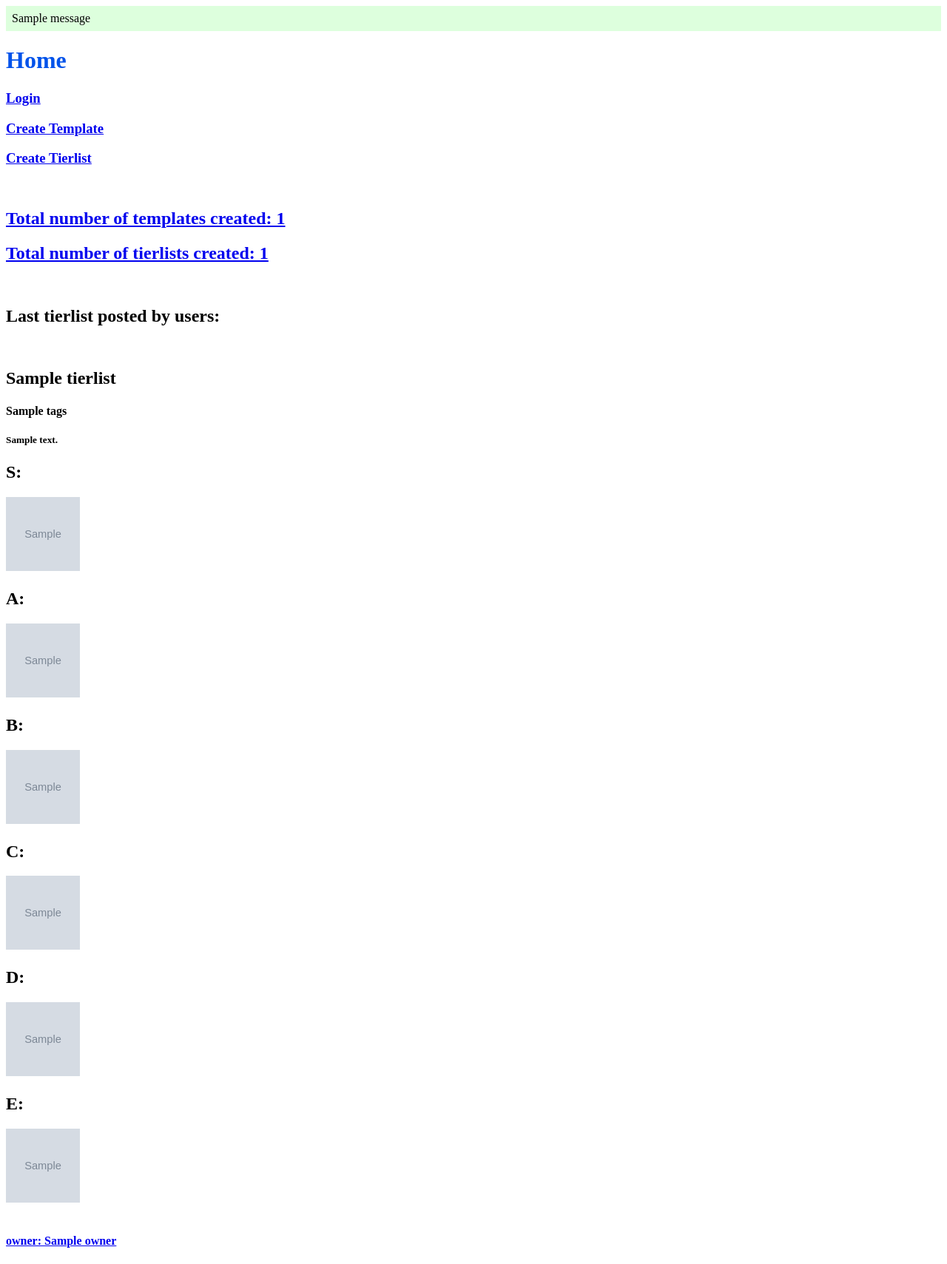
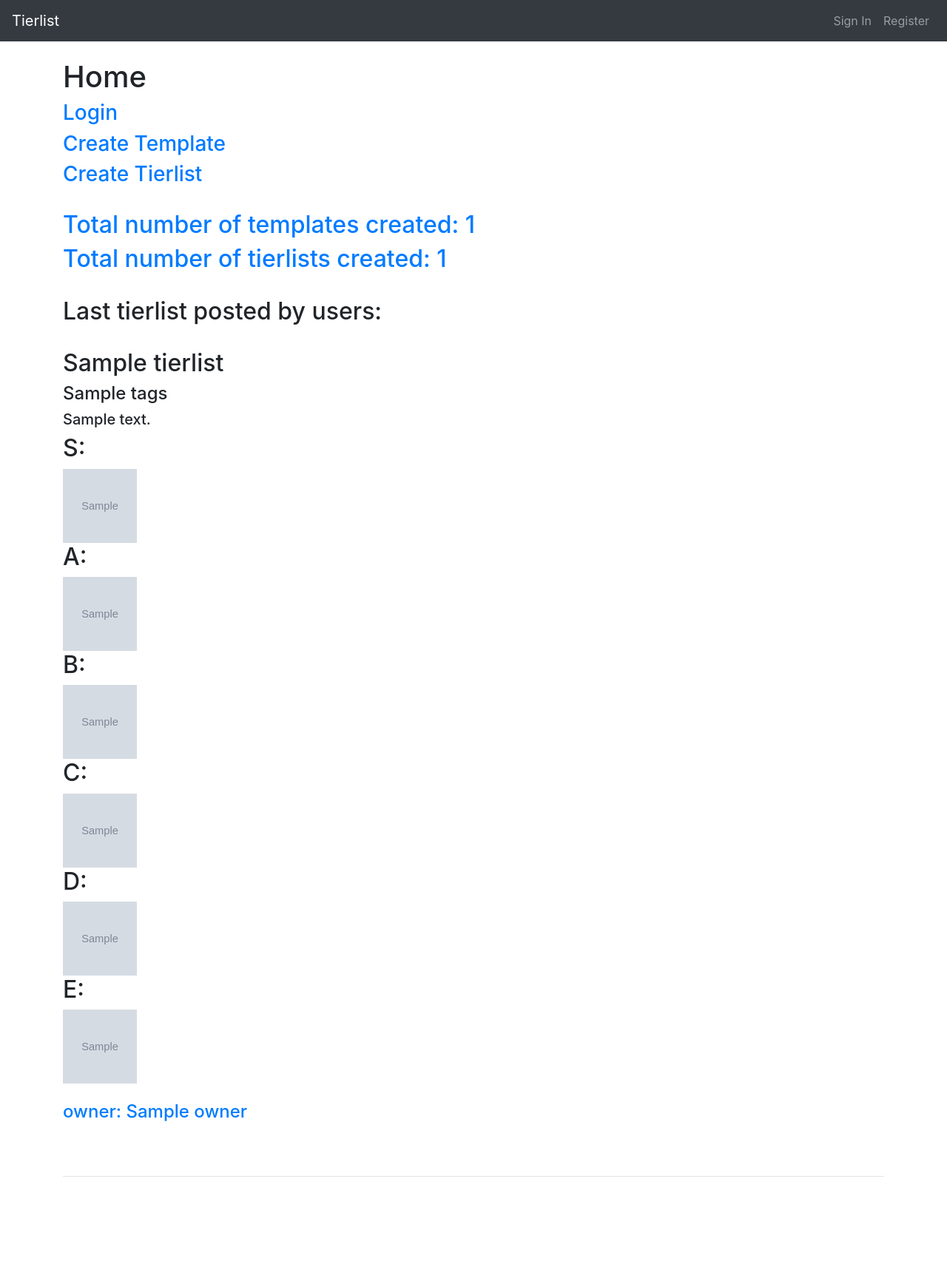
Before and after one commit to FF0ESNG66/Tierlist-Project, a Django app: template rates_lobby/templates/rates_lobby/home.html in a window 1280 px wide. Shown: the whole page at 74% size. After the commit the page ends 1591 px from the top, so only its background shows below. Run offline with Django 3.2, Linux system fonts and the light colour scheme; the template is opened without the code that fills it: most values are stand-ins (such as "Sample title", 1, 10 or a date in 2020); grey boxes marked "Sample" are stand-in pictures; one stand-in notice (Sample message) is shown; some libraries are stand-ins or nearby versions.

Commit message:
11:48 AM 12/9/2023

```diff
--- a/rates_lobby/templates/rates_lobby/home.html
+++ b/rates_lobby/templates/rates_lobby/home.html
@@ -59,5 +59,9 @@
       <a href="{% url 'rating_templates:edit-tierlist' tierlist.id %}">Edit</a>
       <a href="{% url 'rating_templates:delete-tierlist' tierlist.id %}">Delete</a>
     {% endif %}
+    <br>
+    <br>
+    <hr>
+    <br>
   {% endfor %}
 {% endblock %}
--- a/templates/base.html
+++ b/templates/base.html
@@ -1,23 +1,52 @@
-{%load static %}
+</html>
+
 <!DOCTYPE html>
 <html lang="en">
   <head>
     <meta charset="UTF-8" />
+    <meta http-equiv="X-UA-Compatible" content="IE=edge" />
     <meta name="viewport" content="width=device-width, initial-scale=1.0" />
-        <link rel="stylesheet" href="{% static 'css/style.css' %}" />
-        <title>{% if title %} {{title}} {% else %} Blog {% endif %}</title>
+    <title>{% if title %} {{title}} {% else %} Tierlist Webpage {% endif %}</title>
+
+    <link
+      href="https://maxcdn.bootstrapcdn.com/bootstrap/4.5.2/css/bootstrap.min.css"
+      rel="stylesheet"
+    />
   </head>
   <body>
-        {% if messages %}
-		    <div class="messages">
-		        {% for message in messages %}
-			        <div class="alert {% if message.tags %}alert-{{ message.tags }}"{% endif %}>
-				        {{ message }}
+    <nav class="navbar navbar-expand-lg navbar-dark bg-dark">
+      <a class="navbar-brand" href="{% url 'rates_lobby:home' %}">Tierlist</a>
+      <button
+        class="navbar-toggler"
+        type="button"
+        data-toggle="collapse"
+        data-target="#navbarNav"
+        aria-controls="navbarNav"
+      >
+        <span class="navbar-toggler-icon"></span>
+      </button>
+      <div class="collapse navbar-collapse" id="navbarNav">
+        <ul class="navbar-nav ml-auto">
+          {% if user.is_authenticated %}
+          <li class="nav-item">
+            <a class="nav-link" href="{% url 'users:logout' %}">Logout</a>
+          </li>
+          {% else %}
+          <li class="nav-item">
+            <a class="nav-link" href="{% url 'users:login' %}">Sign In</a>
+          </li>
+          <li class="nav-item">
+            <a class="nav-link" href="{% url 'users:register' %}">Register</a>
+          </li>
+          {% endif %}
+        </ul>
       </div>
-		        {% endfor %}
-		    </div>
-	    {% endif %}
-        {% block content %}
-        {% endblock %}
+    </nav>
+
+    <div class="container mt-4">{% block content %} {% endblock %}</div>
+
+    <script src="https://code.jquery.com/jquery-3.5.1.slim.min.js"></script>
+    <script src="https://cdn.jsdelivr.net/npm/@popperjs/core@2.9.3/dist/umd/popper.min.js"></script>
+    <script src="https://maxcdn.bootstrapcdn.com/bootstrap/4.5.2/js/bootstrap.min.js"></script>
   </body>
 </html>
```
Also changed, not shown: users/templates/users/login.html (+11 -3 lines). Lines whose indentation alone changed are shown as unchanged.
